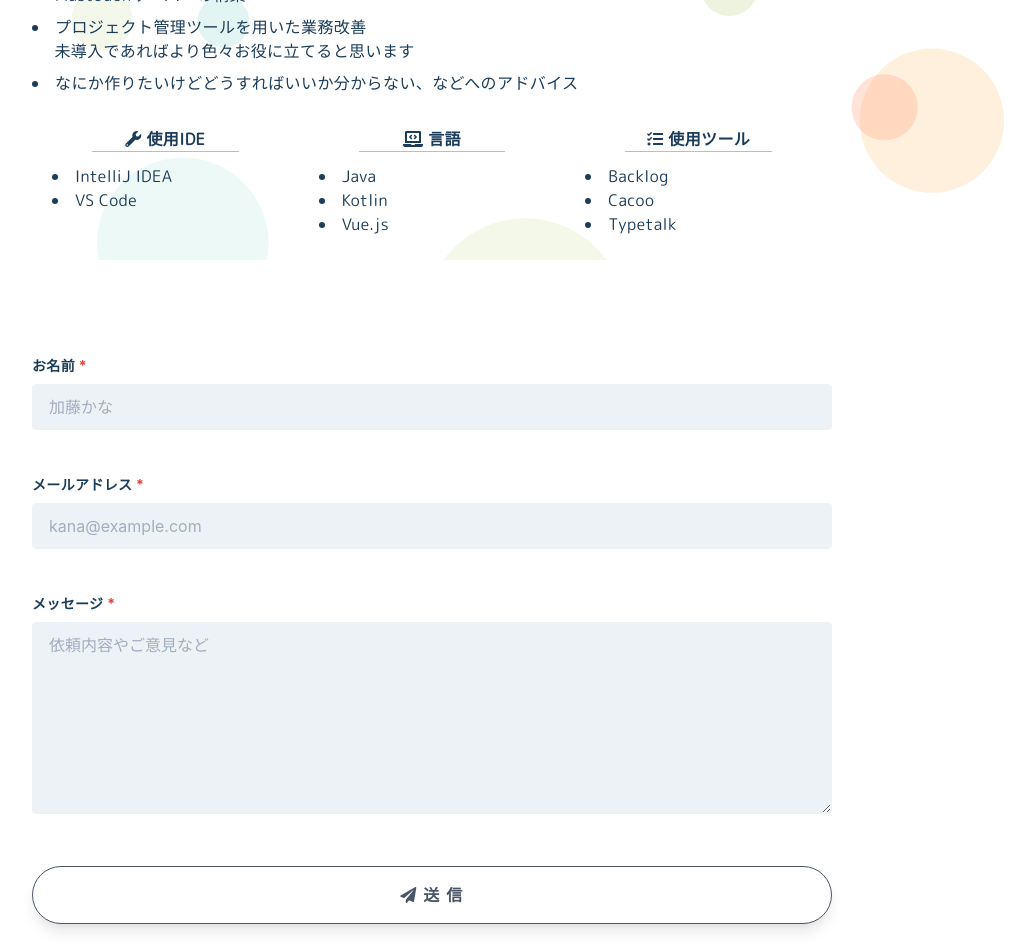
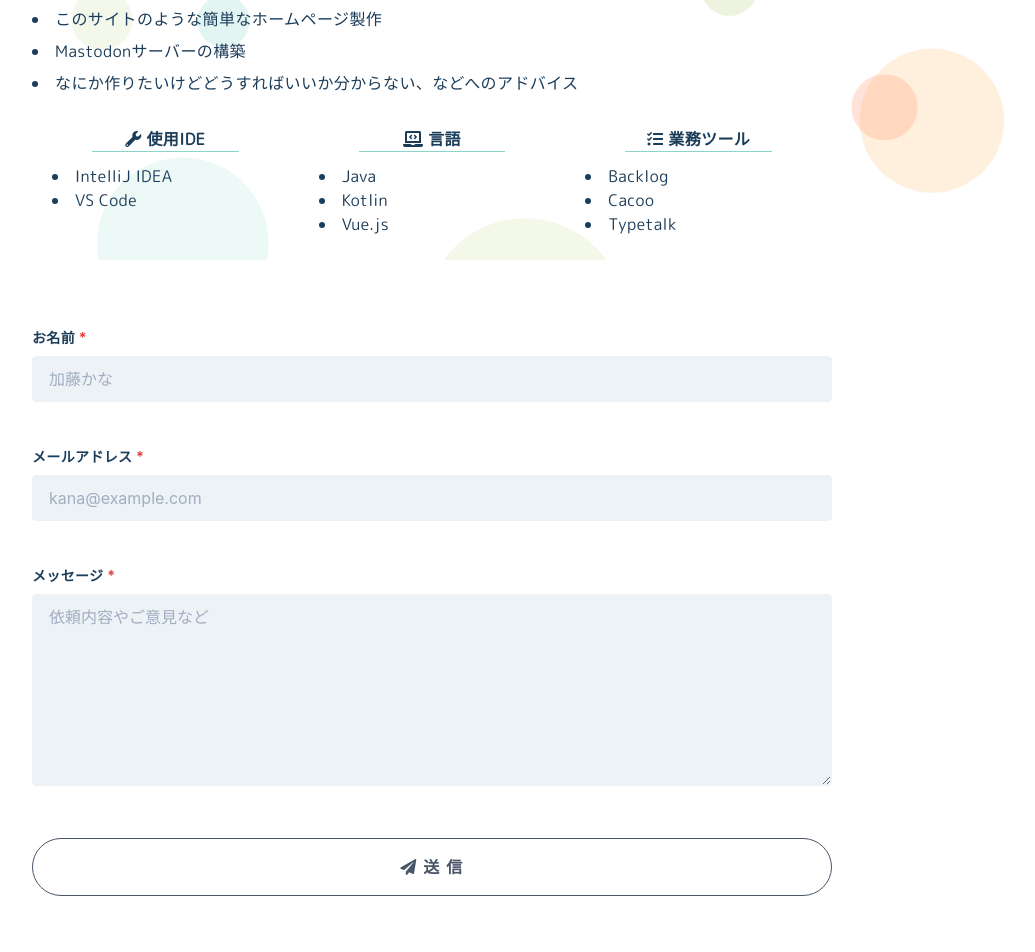
Before and after one commit to kxn4t/homepage, a Nuxt app: page /contact in a window 1280 px wide. Shown: the part 540-1492 px from the top of the page, without its empty margins (208-1243 px from the left). Built offline with nearby package versions, Linux system fonts and the light colour scheme.

Commit message:
minor adjustment

```diff
--- a/components/organisms/contact/ContactDescription.vue
+++ b/components/organisms/contact/ContactDescription.vue
@@ -10,15 +10,15 @@
           土日しか稼働できないため、大きなものや短納期なものは難しいです。
         </p>
         <ul class="list-disc list-inside">
+          <li>
+            プロジェクト管理ツール導入による業務改善<br />色々お役に立てると思います
+          </li>
           <li>Spring Frameworkを用いたサーバーサイドの開発</li>
           <li>
             Vue.js/Nuxt.jsを用いたフロントエンドの開発<br />これは全然自信がないです
           </li>
           <li>このサイトのような簡単なホームページ製作</li>
           <li>Mastodonサーバーの構築</li>
-          <li>
-            プロジェクト管理ツールを用いた業務改善<br />未導入であればより色々お役に立てると思います
-          </li>
           <li>
             なにか作りたいけどどうすればいいか分からない、などへのアドバイス
           </li>
@@ -62,7 +62,7 @@ export default {
           list: ['Java', 'Kotlin', 'Vue.js']
         },
         {
-          header: '使用ツール',
+          header: '業務ツール',
           headerIconClasses: ['fas', 'fa-tasks'],
           list: ['Backlog', 'Cacoo', 'Typetalk']
         }
--- a/components/organisms/contact/ContactForm.vue
+++ b/components/organisms/contact/ContactForm.vue
@@ -9,7 +9,7 @@
       netlify-honeypot="bot-field"
       data-netlify="true"
       data-netlify-recaptcha="true"
-      class="w-full mt-12 mb-24"
+      class="w-full mb-24"
     >
       <input type="hidden" name="bot-field" />
       <div class="flex flex-wrap -mx-3">
@@ -117,11 +117,11 @@
       <div class="flex items-center w-full mt-2">
         <button
           :disabled="!isValid"
-          :class="[isValid ? 'cursor-pointer' : 'cursor-not-allowed']"
+          :class="[isValid ? 'cursor-pointer shadow-lg' : 'cursor-not-allowed']"
           type="submit"
           class="
             submit-button font-bold tracking-widest
-            w-full py-4 px-4 rounded-full shadow-lg
+            w-full py-4 px-4 rounded-full
             focus:outline-none"
         >
           <i class="fas fa-paper-plane"></i> 送 信
```
